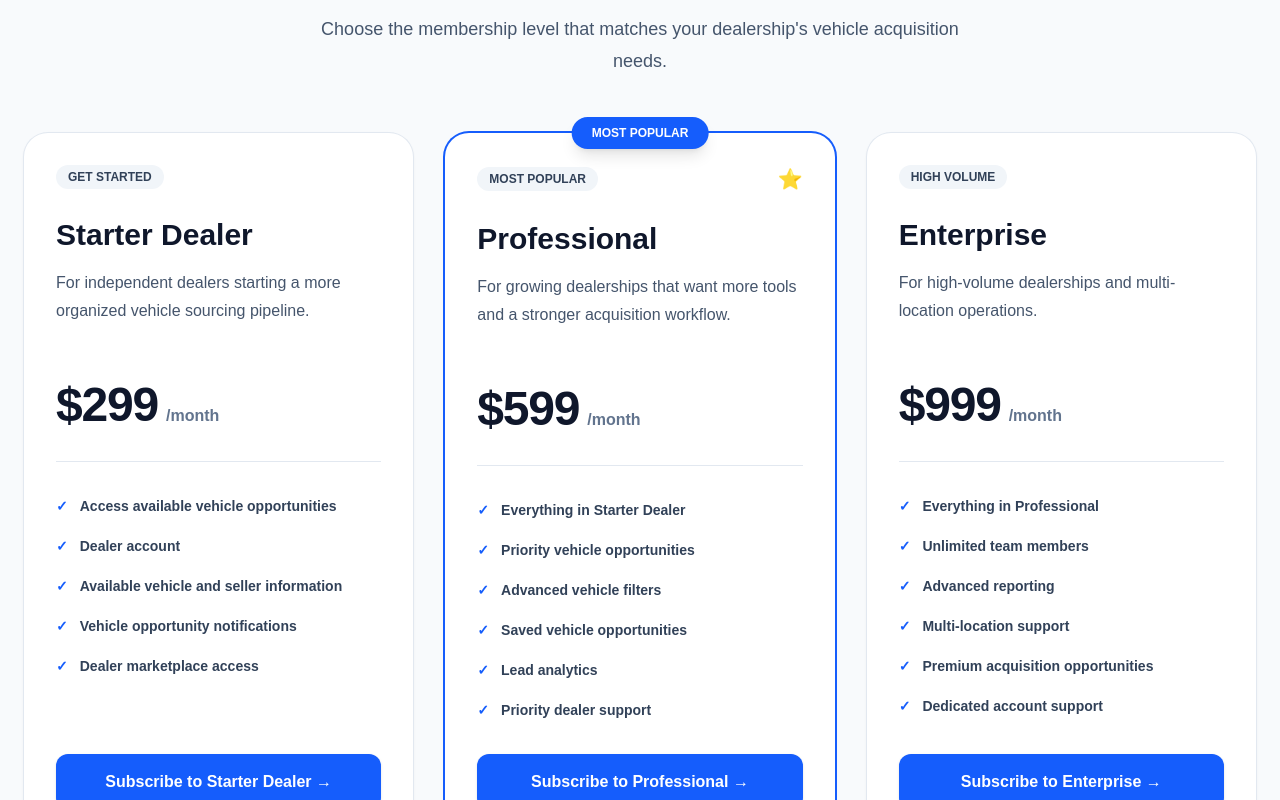
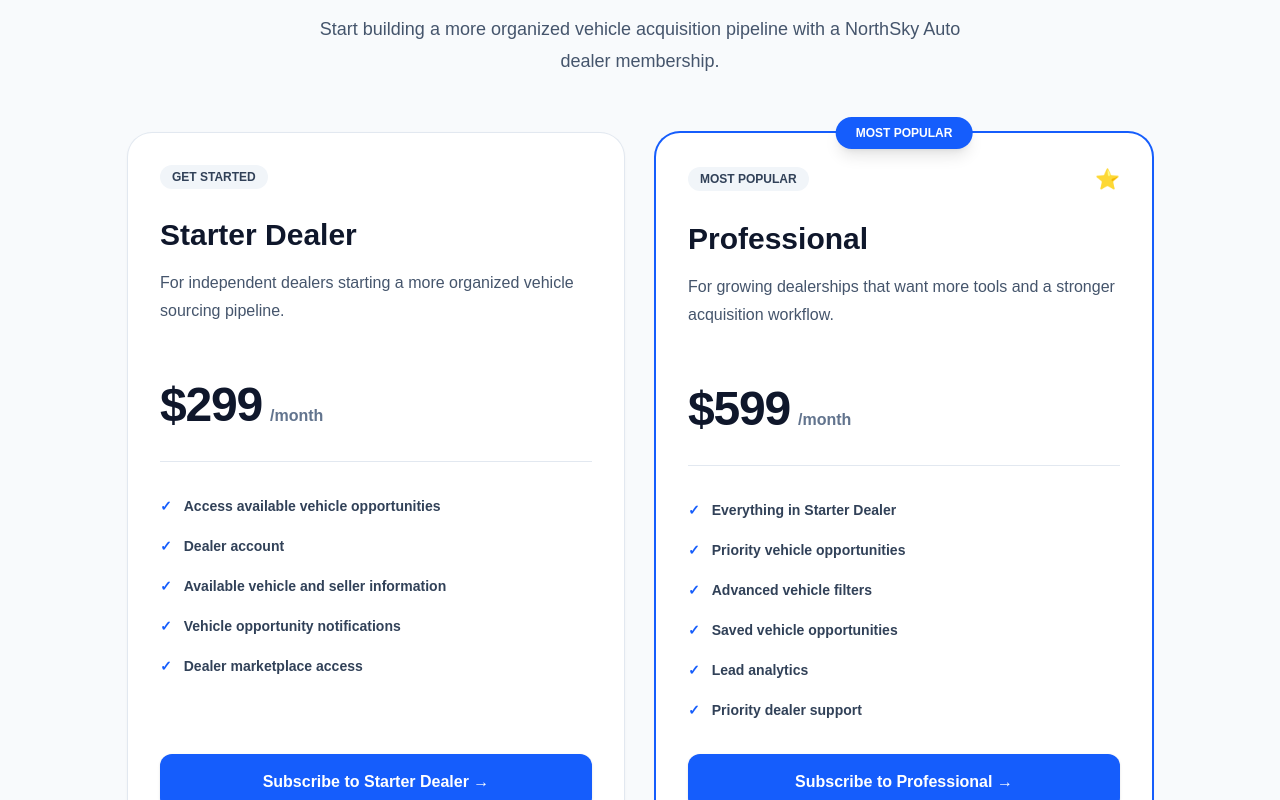
Before and after one commit to Goldylox752/NorthSky-Auto, a Next.js app: page /buyers in a window 1280 px wide. Shown: the part 1540-2340 px from the top of the page. Built offline with nearby package versions, Linux system fonts and the light colour scheme.

Commit message:
Update page.jsx

```diff
--- a/app/buyers/page.jsx
+++ b/app/buyers/page.jsx
@@ -48,23 +48,6 @@
       "Saved vehicle opportunities",
       "Lead analytics",
       "Priority dealer support",
-    ],
-  },
-  {
-    name: "Enterprise",
-    plan: "enterprise",
-    price: "$999",
-    period: "/month",
-    description:
-      "For high-volume dealerships and multi-location operations.",
-    badge: "HIGH VOLUME",
-    features: [
-      "Everything in Professional",
-      "Unlimited team members",
-      "Advanced reporting",
-      "Multi-location support",
-      "Premium acquisition opportunities",
-      "Dedicated account support",
     ],
   },
 ];
@@ -198,11 +181,11 @@
               Choose Your Dealer Plan
             </h2>
             <p className="mx-auto mt-5 max-w-2xl text-lg leading-8 text-slate-600">
-              Choose the membership level that matches your dealership's
-              vehicle acquisition needs.
+              Start building a more organized vehicle acquisition
+              pipeline with a NorthSky Auto dealer membership.
             </p>
           </div>
-          <div className="mt-14 grid gap-8 lg:grid-cols-3">
+          <div className="mx-auto mt-14 grid max-w-5xl gap-8 md:grid-cols-2">
             {plans.map((plan) => (
               <div
                 key={plan.plan}
@@ -258,9 +241,6 @@
                     plan={plan.plan}
                     label={`Subscribe to ${plan.name}`}
                   />
-                  <p className="mt-3 text-center text-xs leading-5 text-slate-500">
-                    Secure recurring checkout powered by Stripe.
-                  </p>
                 </div>
               </div>
             ))}
```
